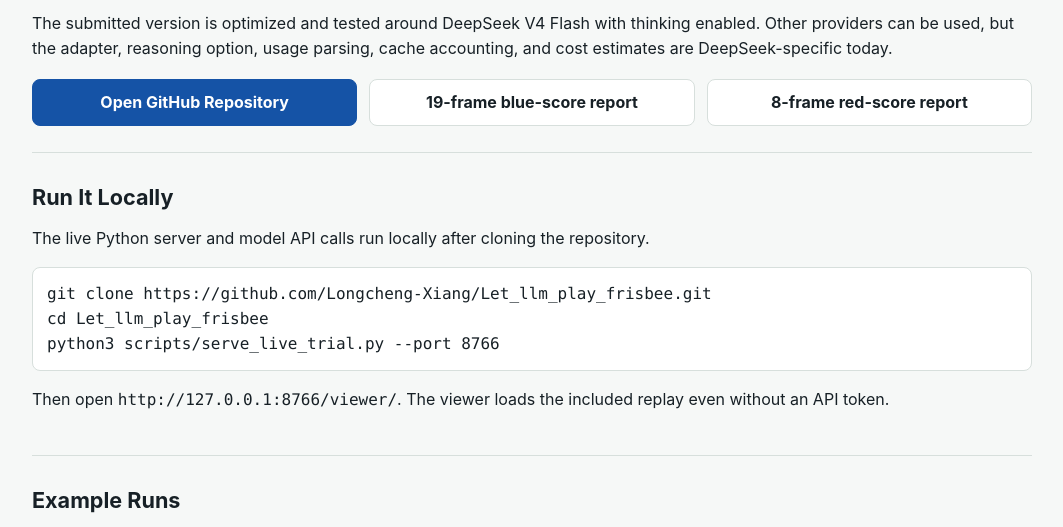
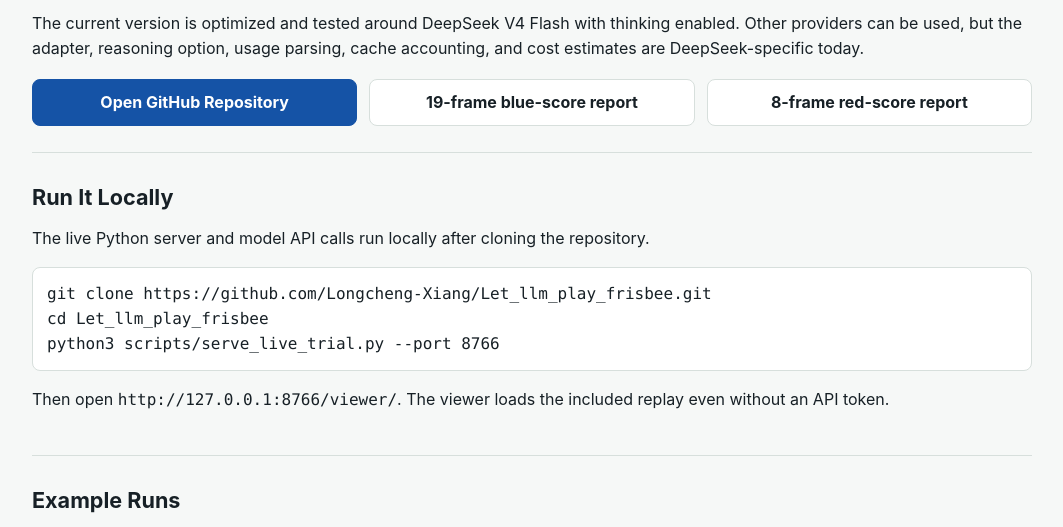
Before and after one commit to Longcheng-Xiang/Let_llm_play_frisbee, a plain HTML site: page docs/index.html in a window 1280 px wide. Shown: the part 221-748 px from the top of the page, without its empty margins (108-1171 px from the left). Drawn offline with Linux system fonts and the light colour scheme.

Commit message:
Use public-facing project wording

```diff
--- a/docs/index.html
+++ b/docs/index.html
@@ -168,7 +168,7 @@
           observations, legal actions, model calls, simulator resolution, and replay/inspection tools.
         </p>
         <p>
-          The submitted version is optimized and tested around DeepSeek V4 Flash with thinking enabled. Other
+          The current version is optimized and tested around DeepSeek V4 Flash with thinking enabled. Other
           providers can be used, but the adapter, reasoning option, usage parsing, cache accounting, and cost
           estimates are DeepSeek-specific today.
         </p>
```
Also changed, not shown: 6 other files.
